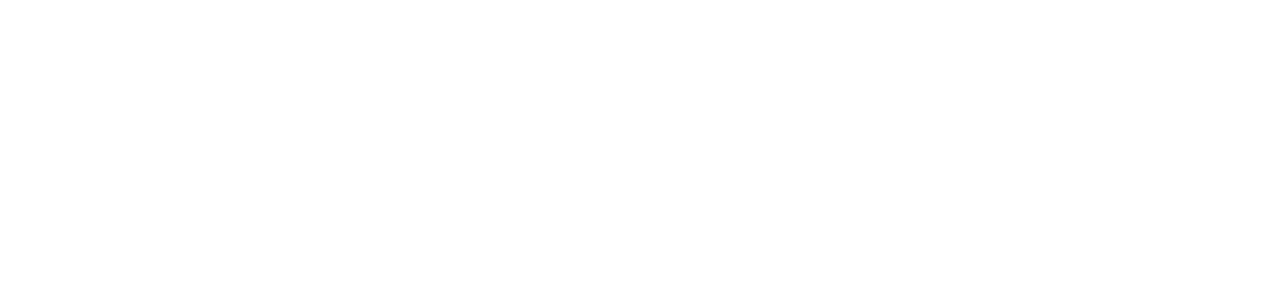
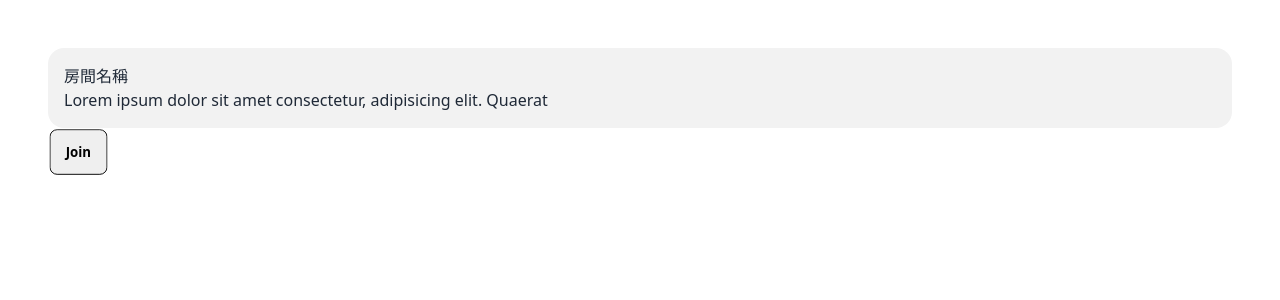
Before and after one commit to muzha3g/taipeipassmeet, a React (Vite) app: page /activity/room in a window 1280 px wide. Before the commit this address had no page. Shown: the top 300 px of the page. Built offline with nearby package versions, Linux system fonts and the light colour scheme.

Commit message:
Activity + Room Page 1.0

```diff
--- a/src/App.jsx
+++ b/src/App.jsx
@@ -1,6 +1,7 @@
 import "./App.css";
 import Home from "./pages/Home";
 import ActivityDetails from "./pages/ActivityDetails";
+import RoomDetail from "./pages/RoomDetail";
 import { Routes, Route } from "react-router-dom";
 
 function App() {
@@ -16,7 +17,8 @@
 
       <Routes>
         <Route path="/" element={<Home />}></Route>
-        <Route path="/:id" element={<ActivityDetails />} />
+        <Route path="/activity" element={<ActivityDetails />} />
+        <Route path="/activity/room" element={<RoomDetail />} />
       </Routes>
     </div>
   );
--- a/src/components/ActivityCard.jsx
+++ b/src/components/ActivityCard.jsx
@@ -3,7 +3,8 @@
 const ActivityCard = () => {
   return (
     <>
-      <div className="card bg-base-100 w-full max-w-48 shadow-xl border-sm">
+      {/* bg-base-100 */}
+      <div className="card shadow-xl bg-base-100  w-full max-w-48 ">
         <figure className="px-10 pt-10">
           <img
             src="https://img.daisyui.com/images/stock/photo-1606107557195-0e29a4b5b4aa.webp"
@@ -19,7 +20,6 @@
           <p>地點</p>
         </div>
       </div>
-      ;
     </>
   );
 };
--- /dev/null
+++ b/src/components/RoomCard.jsx
@@ -0,0 +1,19 @@
+import React from "react";
+
+const RoomCard = () => {
+  return (
+    <div>
+      <div className="collapse bg-base-200">
+        <input type="radio" name="my-accordion-1" defaultChecked />
+        <div className="collapse-title">
+          <h4>房間名稱</h4>
+          <p>
+            Lorem ipsum dolor sit amet consectetur, adipisicing elit. Quaerat
+          </p>
+        </div>
+      </div>
+    </div>
+  );
+};
+
+export default RoomCard;
--- a/src/pages/ActivityDetails.jsx
+++ b/src/pages/ActivityDetails.jsx
@@ -1,7 +1,18 @@
 import React from "react";
+import ActivityCard from "../components/ActivityCard";
+import RoomCard from "../components/RoomCard";
 
 const ActivityDetails = () => {
-  return <div>ActivityDetails</div>;
+  return (
+    <div>
+      <main className="m-5 px-5 d-flex flex-column ">
+        <ActivityCard />
+        <div className="RoomList flex">
+          <RoomCard />
+        </div>
+      </main>
+    </div>
+  );
 };
 
 export default ActivityDetails;
--- /dev/null
+++ b/src/pages/RoomDetail.jsx
@@ -0,0 +1,15 @@
+import React from "react";
+import RoomCard from "../components/RoomCard";
+
+const RoomDetail = () => {
+  return (
+    <div className="flex justify-center items-center h-screen">
+      <RoomCard />
+      <div className="flex justify-center items-center h-screen">
+        <button className="btn btn-info text-center">Join</button>
+      </div>
+    </div>
+  );
+};
+
+export default RoomDetail;
```
